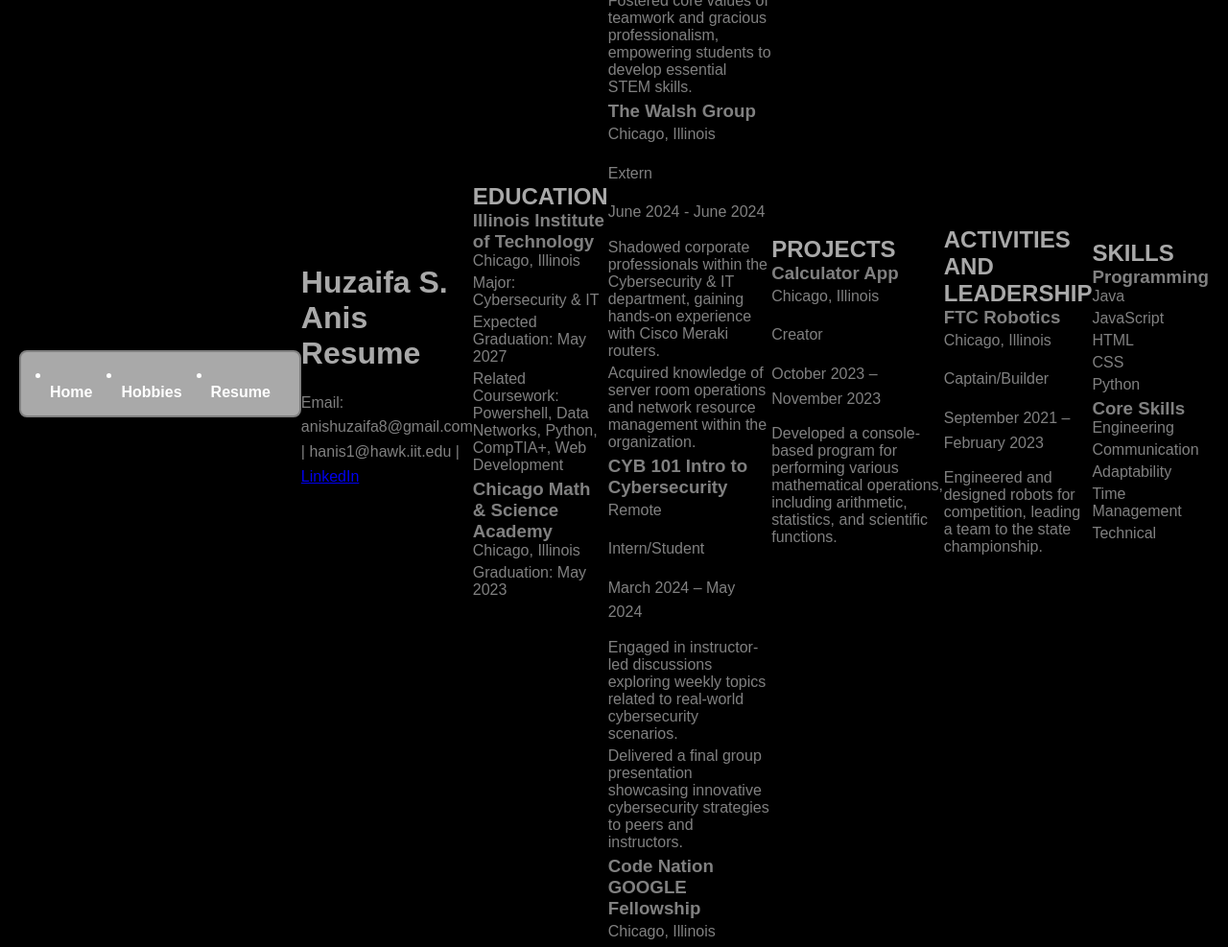
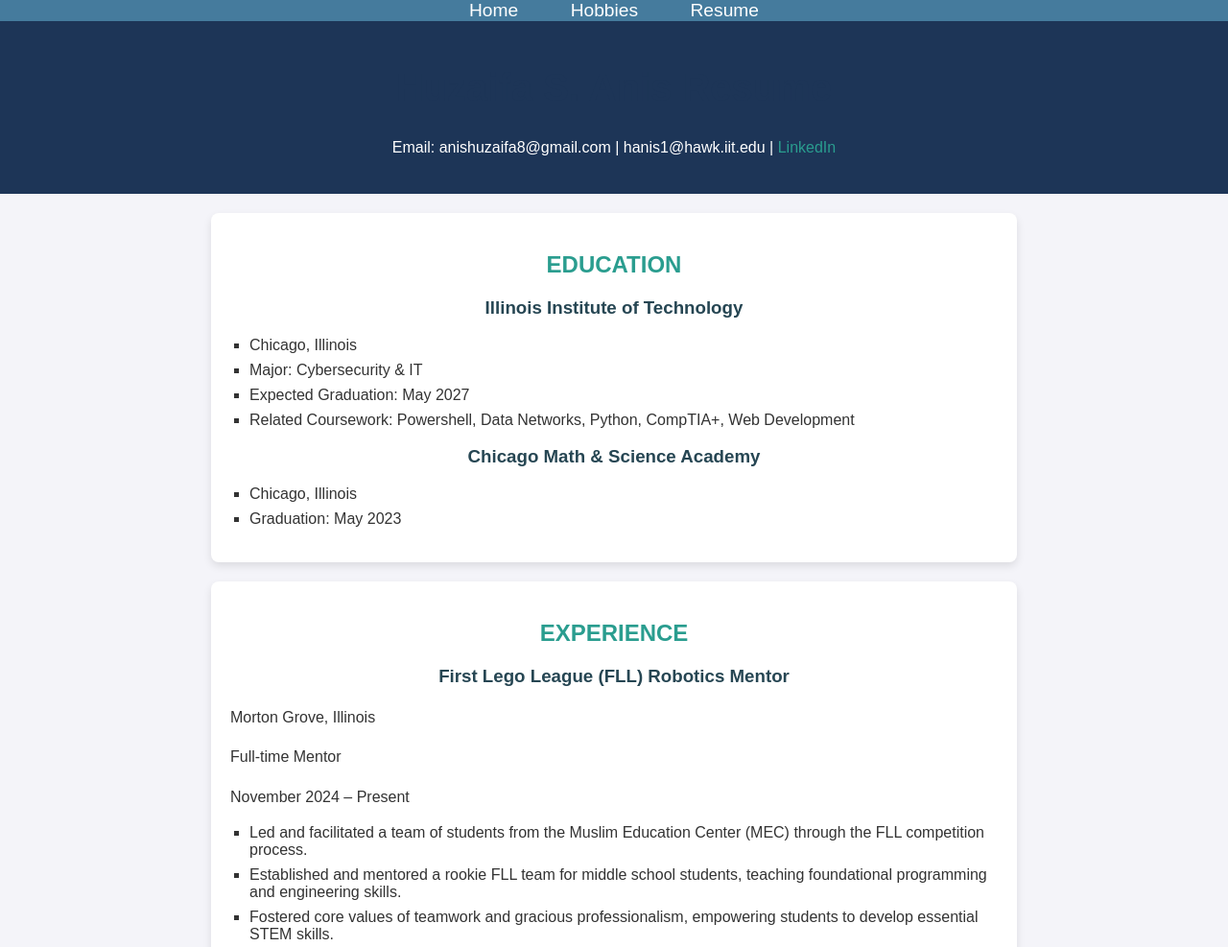
Before and after one commit to Huzi1080/Project2_webdev, a plain HTML site: page index.html in a window 1280 px wide. Shown: the top 987 px of the page at 96% size. Drawn offline with Linux system fonts and the light colour scheme.

Commit message:
Update index.css

```diff
--- a/css/index.css
+++ b/css/index.css
@@ -1,130 +1,105 @@
-body, h1, h2, h3, p, ul, li {
+body {
+  font-family: 'Arial', sans-serif;
+  background-color: #f4f4f9;
+  color: #333;
   margin: 0;
   padding: 0;
-    box-sizing: border-box;
-}
-
-body {
-    font-family: Arial, sans-serif;
-    background-color: black; /* Black background for the whole page */
-    color: white; /* Default text color is white */
-    display: flex;
-    justify-content: center;
-    align-items: center;
-    height: 100vh;
-    padding: 20px;
-}
-
-.container {
-    background-color: white; /* White container for content */
-    color: black; /* Text color inside the container */
-    padding: 40px;
-    width: 100%;
-    max-width: 1200px;
-    border-radius: 10px;
-    box-shadow: 0 4px 20px rgba(0, 0, 0, 0.2); /* Shadow effect to make it hover above the black */
 }
 
 h1, h2, h3 {
-    color: darkgray; /* Dark gray for headings */
-}
-
-h1 {
-    margin-bottom: 20px;
-}
-
-h2 {
-    margin-top: 20px;
-}
-
-h3 {
-    color: gray; /* Gray for subheadings */
+  color: #1d3557;
+  text-align: center;
 }
 
 p {
-    font-size: 16px;
-    color: gray; /* Gray text for paragraphs */
+  font-size: 1rem;
   line-height: 1.6;
-    margin-bottom: 15px;
+  margin-bottom: 1rem;
 }
 
-/* List Styling */
+header {
+  background-color: #1d3557;
+  color: white;
+  padding: 20px;
+  text-align: center;
+}
+
+header h1 {
+  font-size: 2.5rem;
+}
+
+header p {
+  font-size: 1rem;
+  margin-top: 0.5rem;
+}
+
+.directory {
+  list-style: none;
+  padding: 0;
+  text-align: center;
+  margin: 0;
+  background-color: #457b9d;
+}
+
+.directory li {
+  display: inline-block;
+  margin: 0 15px;
+}
+
+.directory a {
+  color: white;
+  text-decoration: none;
+  font-size: 1.2rem;
+  padding: 10px;
+  transition: background-color 0.3s ease;
+}
+
+.directory a:hover {
+  background-color: #1d3557;
+}
+
+section {
+  padding: 20px;
+  margin: 20px auto;
+  max-width: 800px;
+  background-color: white;
+  border-radius: 8px;
+  box-shadow: 0 4px 8px rgba(0, 0, 0, 0.1);
+}
+
+section h2 {
+  color: #2a9d8f;
+}
+
+section h3 {
+  color: #264653;
+}
+
 ul {
-    list-style-type: none;
-    padding: 0;
-    margin: 0;
+  list-style-type: square;
+  padding-left: 20px;
+}
+
+a {
+  color: #2a9d8f;
+  text-decoration: none;
+}
+
+a:hover {
+  text-decoration: underline;
 }
 
 ul li {
-    margin-bottom: 5px;
-    color: gray; /* Gray for list items */
+  margin-bottom: 8px;
 }
 
-ul li a {
-    color: darkgray; /* Dark gray for links */
-    text-decoration: none;
-}
-
-ul li a:hover {
-    color: gray; /* Hover color for links */
-}
-
-/* Directory Styling */
-.directory {
-    display: flex;
-    justify-content: center;
-    align-items: center;
-    margin: 20px 0;
-    padding: 15px;
-    background-color: darkgray; /* Dark gray background for directory */
-    font-weight: bold;
-    color: white;
-    border: 2px solid gray; /* Gray border */
-    border-radius: 8px;
-}
-
-.directory a {
-    text-decoration: none;
-    color: white; /* White links inside the directory */
-    margin: 0 15px;
-    font-weight: bold;
-    transition: color 0.3s ease, transform 0.3s ease;
-}
-
-.directory a:hover {
-    color: #f4f4f4; /* Lighter white for hover effect */
-    transform: scale(1.1); /* Zoom effect on hover */
-}
-
-@media (max-width: 600px) {
-    ul li {
+@media (max-width: 768px) {
+  .directory li {
     display: block;
     margin-bottom: 10px;
   }
 
-    .container {
-        padding: 20px;
-        margin: 10px;
-    }
-
-    h1 {
-        font-size: 24px;
-    }
-
-    h2 {
-        font-size: 20px;
-    }
-
-    p {
-        font-size: 14px;
-    }
-
-    .directory {
-        flex-direction: column;
-        align-items: flex-start;
-    }
-
-    .directory a {
-        margin: 5px 0;
+  header h1 {
+    font-size: 2rem;
   }
 }
```
Lines whose indentation alone changed are shown as unchanged.
